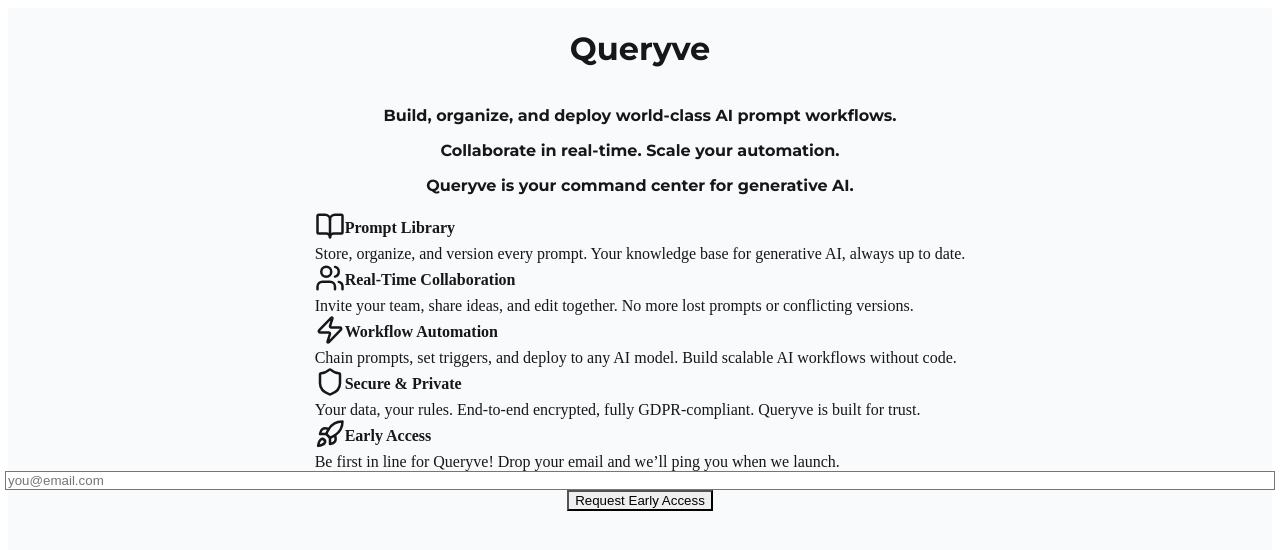
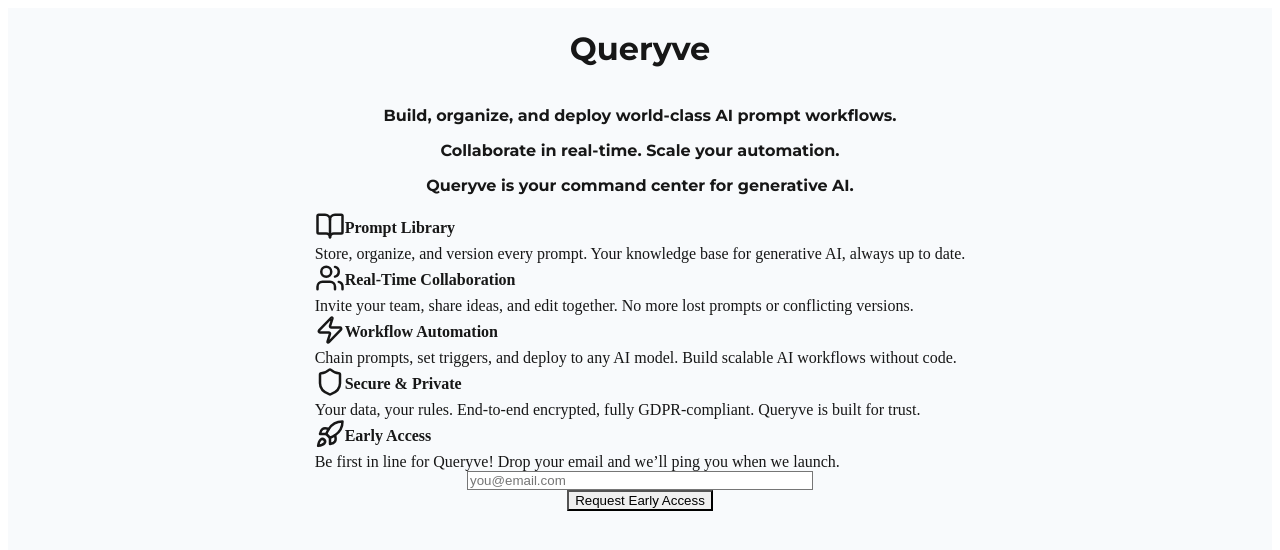
Before and after one commit to Nirk333/PromptForge, a Next.js app: page / in a window 1280 px wide. Shown: the top 550 px of the page. Built offline with nearby package versions, Linux system fonts and the light colour scheme.

Commit message:
chore(ui): replace debug inline spacing with Tailwind space-y-12

```diff
--- a/app/page.tsx
+++ b/app/page.tsx
@@ -63,11 +63,11 @@ export default function Home() {
 
         {/* FEATURE SECTION */}
         <section className="flex justify-center w-full mb-16">
-          <div className="flex flex-col max-w-xl w-auto">
+  <div className="flex flex-col max-w-xl w-auto space-y-12">
     {features.map((feature, i) => (
       <div
         key={i}
-                className="flex flex-col items-start pb-16 mb-16 last:mb-0 last:pb-0"
+        className="flex flex-col items-start"
         aria-label={`Feature: ${feature.title}`}
       >
         <div className="flex items-center mb-4">
@@ -86,11 +86,16 @@ export default function Home() {
     ))}
   </div>
 </section>
-
         {/* EMAIL SIGNUP */}
-        <form className="flex flex-col sm:flex-row items-center gap-2 justify-center">
+        <form
+  className="flex flex-col sm:flex-row items-center justify-center mt-16 w-full"
+>
   <input
-            className="px-4 py-2 rounded border border-gray-300 w-full sm:w-auto focus:outline-none focus:ring-2 focus:ring-gray-900 transition"
+    className="
+      px-4 py-2 rounded border border-gray-300 w-[340px] max-w-full
+      focus:outline-none focus:ring-2 focus:ring-gray-900 transition
+      mb-4 sm:mb-0 sm:mr-8
+    "
     type="email"
     placeholder="you@email.com"
     aria-label="Your email address"
```
Lines whose indentation alone changed are shown as unchanged.
